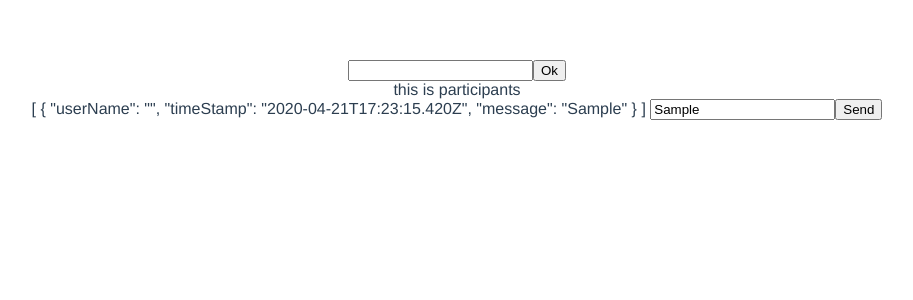
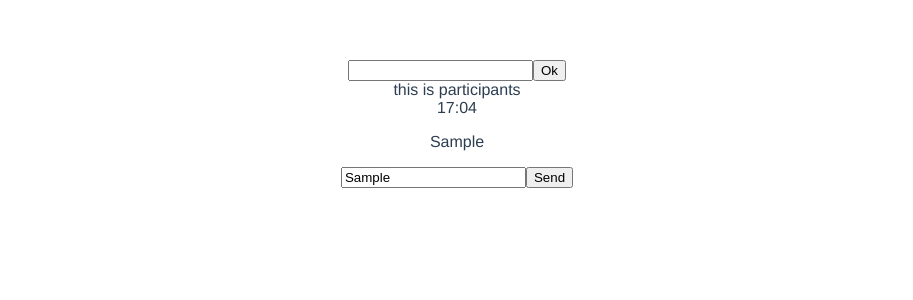
Before and after one commit to miquelbantula/chat-app, a Vue app in the folder frontend/chat-app/: page / in a window 1280 px wide. Both pictures are taken after typing "Sample" into the empty fields and a click on the button "Send". Shown: the top 300 px of the page, without its empty margins (183-1096 px from the left). Built offline with nearby package versions, Linux system fonts and the light colour scheme; no server answers.

Commit message:
rendering messages in a loop

```diff
--- a/frontend/chat-app/src/components/Chat.vue
+++ b/frontend/chat-app/src/components/Chat.vue
@@ -1,12 +1,20 @@
 <template>
   <div>
-    {{ messages }}
+    <div v-for="(message, i) in messages" :key="i">
+      <span>{{ message.userName }}</span>
+      <span>{{ getDate(message.timeStamp) }}</span>
+
+      <p :class="{'text-secondary': message.type === 'user-connection'}">{{ message.message }}</p>
+    </div>
+
     <input type="text" v-model="newMessage" />
     <button @click="sendNewMessage">Send</button>
   </div>
 </template>
 
 <script>
+import moment from "moment";
+
 export default {
   name: "Chat",
 
@@ -25,6 +33,10 @@ export default {
   methods: {
     sendNewMessage() {
       this.$emit("messageSent", this.newMessage);
+    },
+
+    getDate(d) {
+      return moment(d).format("HH:MM");
     }
   }
 };
```
